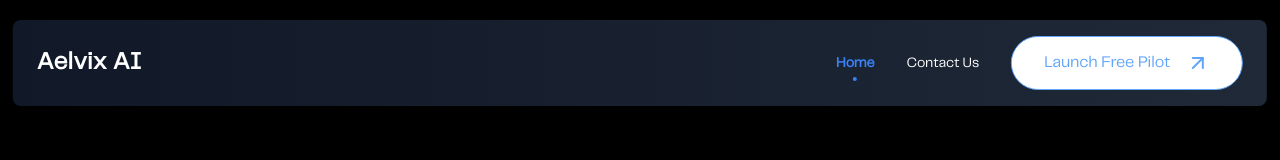
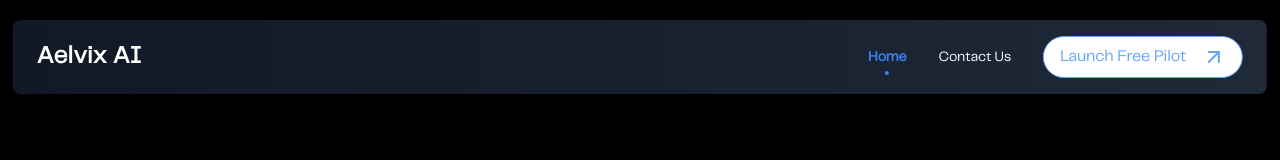
Before and after one commit to AmmarHussainn/aelvixAI, a React (Create React App) app: page / in a window 1280 px wide. Shown: the top 160 px of the page. Built offline with nearby package versions, Linux system fonts and the light colour scheme.

Commit message:
update header size

```diff
--- a/src/components/Header.js
+++ b/src/components/Header.js
@@ -51,7 +51,7 @@ const Header = () => {
             {/* CTA Button */}
             <a
               href="/calendly-booking"
-              className="ml-6 flex items-center  bg-white border border-blue-400 text-blue-400 px-8 py-3.5 gap-4 rounded-full hover:bg-blue-400 hover:text-white transition"
+              className="ml-6 flex items-center  bg-white border border-blue-400 text-blue-400 px-4 py-2 gap-4 rounded-full hover:bg-blue-400 hover:text-white transition"
             >
               Launch Free Pilot <ArrowUpRight size={24} />
             </a>
```
